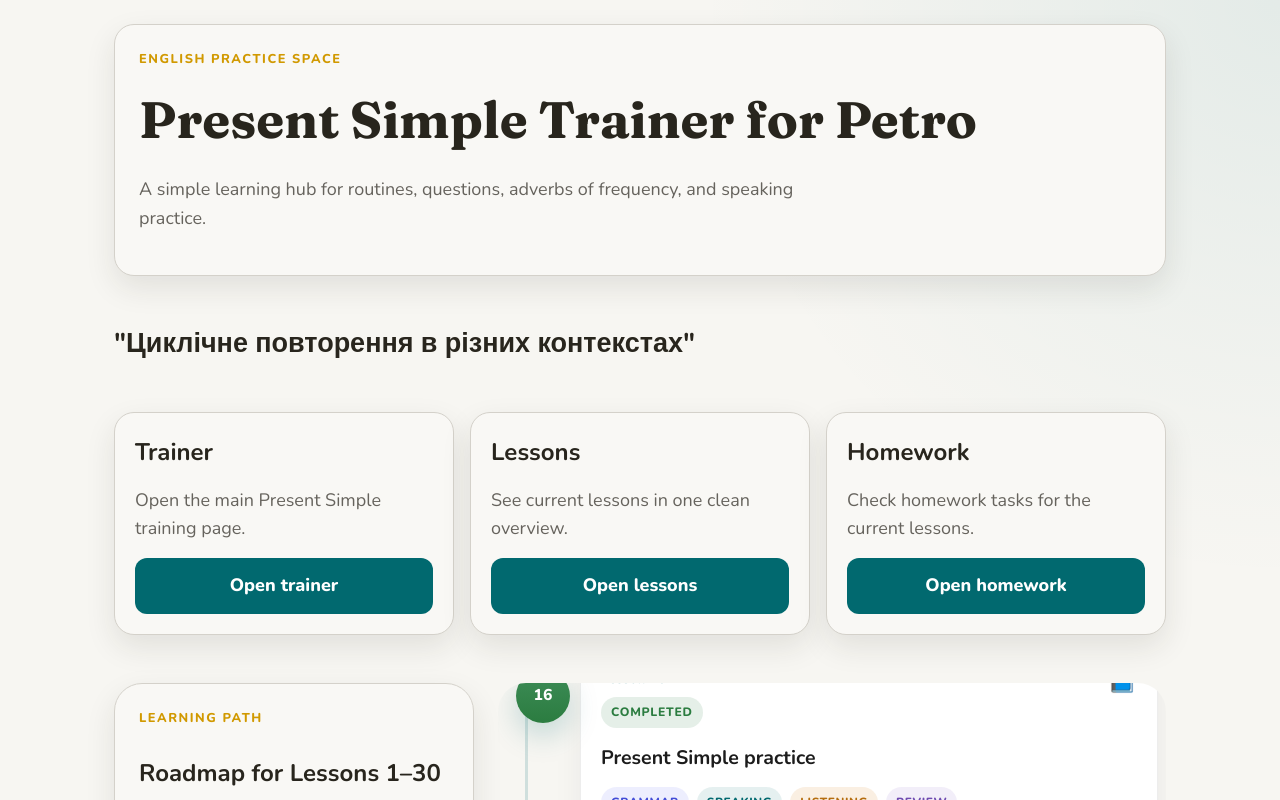
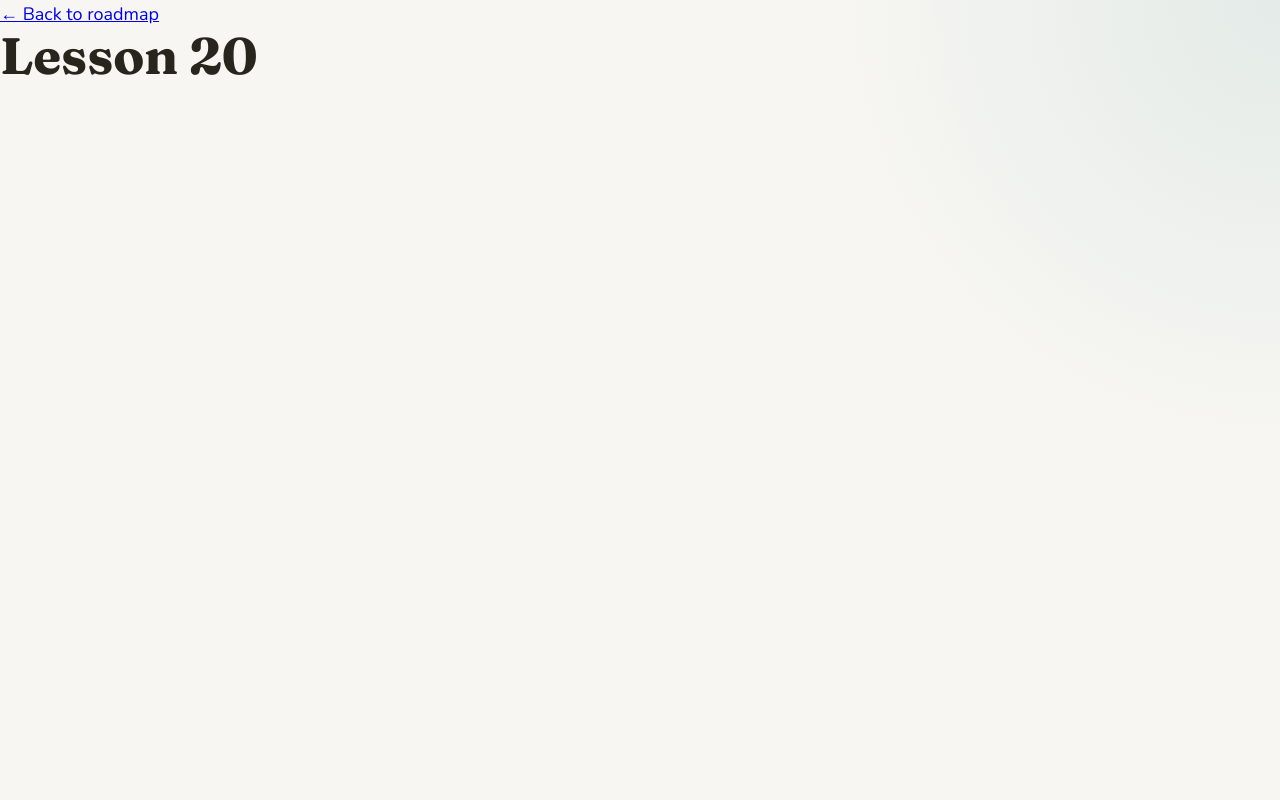
Before and after one commit to NatalinaMatioshko/english-simple-trainer, a React (Vite) app: page /lesson-20 in a window 1280 px wide. Before the commit this address led to /. Shown: the top 800 px of the page. Built offline with nearby package versions, Linux system fonts and the light colour scheme.

Commit message:
add new next lessons

```diff
--- a/src/app/App.tsx
+++ b/src/app/App.tsx
@@ -9,6 +9,8 @@ import Lesson16 from "../pages/Lesson16";
 import Lesson17 from "../pages/Lesson17";
 import Lesson18 from "../pages/Lesson18";
 import Lesson19 from "../pages/Lesson19";
+import Lesson20 from "../pages/Lesson20";
+import Lesson21 from "../pages/Lesson21";
 
 import Home from "../pages/Home";
 import { AboutMePage } from "../components/AboutMePage/AboutMePage";
@@ -24,6 +26,8 @@ export default function App() {
       <Route path="/lesson-17" element={<Lesson17 />} />
       <Route path="/lesson-18" element={<Lesson18 />} />
       <Route path="/lesson-19" element={<Lesson19 />} />
+      <Route path="/lesson-20" element={<Lesson20 />} />
+      <Route path="/lesson-21" element={<Lesson21 />} />
       <Route path="/about-me" element={<AboutMePage />} />
 
       <Route path="/homework" element={<Homework />} />
--- /dev/null
+++ b/src/pages/Lesson20.tsx
@@ -0,0 +1,11 @@
+import { Link } from "react-router-dom";
+import "../styles/lesson20.css";
+
+export default function Lesson20() {
+  return (
+    <div>
+      <Link to="/">← Back to roadmap</Link>
+      <h1>Lesson 20</h1>
+    </div>
+  );
+}
--- /dev/null
+++ b/src/pages/Lesson21.tsx
@@ -0,0 +1,11 @@
+import { Link } from "react-router-dom";
+import "../styles/lesson21.css";
+
+export default function Lesson21() {
+  return (
+    <div>
+      <Link to="/">← Back to roadmap</Link>
+      <h1>Lesson 21</h1>
+    </div>
+  );
+}
--- a/src/pages/Lessons.tsx
+++ b/src/pages/Lessons.tsx
@@ -60,6 +60,24 @@ const lessons = [
     lessonPath: "/about-me",
     homeworkPath: "/homework",
   },
+  {
+    id: "20",
+    title: "Lesson 20",
+    level: "A1",
+    topic: "Coming soon",
+    description: "Coming soon.",
+    lessonPath: "/lesson-20",
+    homeworkPath: "/homework",
+  },
+  {
+    id: "21",
+    title: "Lesson 21",
+    level: "A1",
+    topic: "Coming soon",
+    description: "Coming soon.",
+    lessonPath: "/lesson-21",
+    homeworkPath: "/homework",
+  },
 ];
 
 export default function Lessons() {
--- /dev/null
+++ b/src/styles/lesson20.css
@@ -0,0 +1 @@
+/* Lesson 20 styles */
--- /dev/null
+++ b/src/styles/lesson21.css
@@ -0,0 +1 @@
+/* Lesson 21 styles */
```
